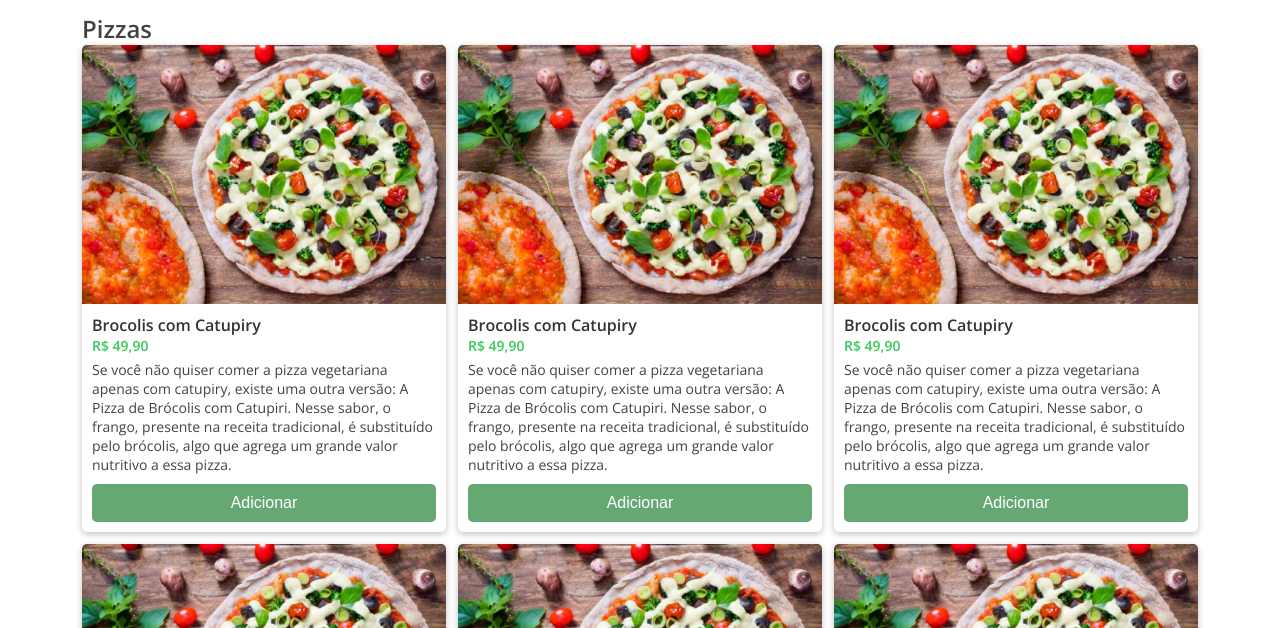
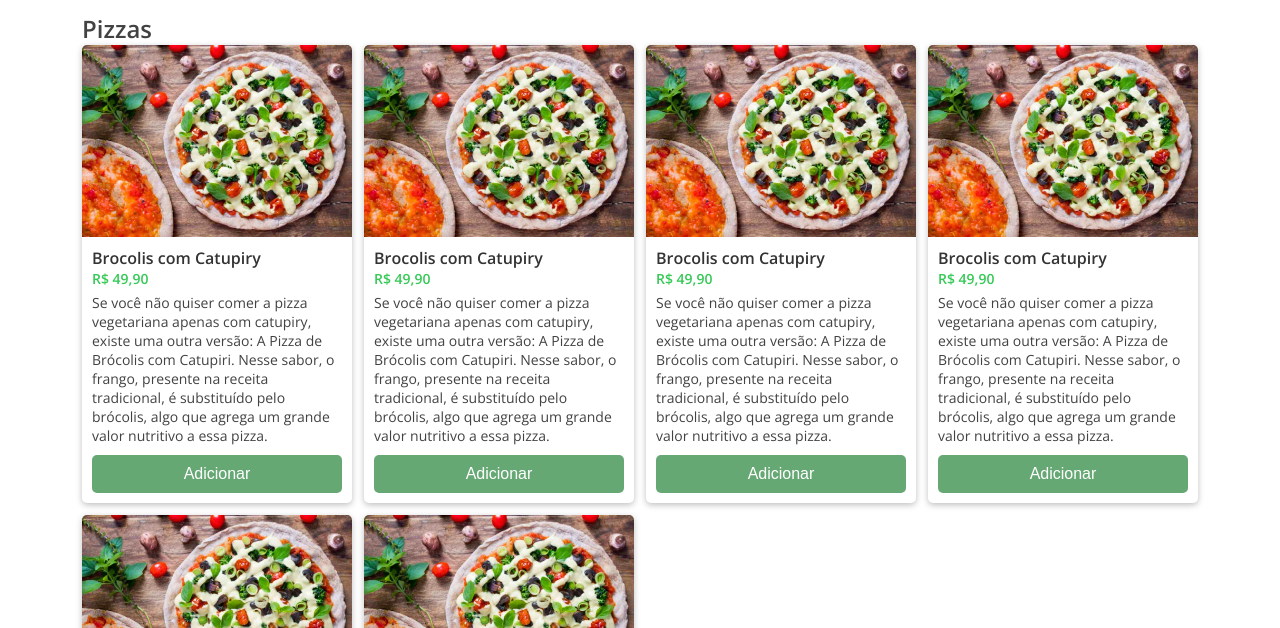
Before and after one commit to RenanRPaiva/Pizza-Naturale, a plain HTML site: page index.html in a window 1280 px wide. Shown: the part 172-800 px from the top of the page. Drawn offline with nearby package versions, Linux system fonts and the light colour scheme.

Commit message:
GRID Implementado

```diff
--- a/assets/css/style.css
+++ b/assets/css/style.css
@@ -18,7 +18,11 @@ body {
 a {
     color: rgb(47, 143, 199);
 }
-
+@media (min-width: 992px){
+    bady{
+    padding-top: 120px;
+}
+}
 /* HEADER */
 .header {
     box-shadow: 0 3px 4px rgba(0, 0, 0, .21);
@@ -130,6 +134,8 @@ h3{
     box-shadow: 0px 2px 6px rgba(0, 0, 0, .25);
     border-radius: 5px;
     overflow: hidden;
+    display: flex;
+    flex-direction: column;
 }
 .card img {
     width: 100%;
@@ -138,6 +144,9 @@ h3{
 }
 .card-content{
     padding: 10px;
+    flex-grow: 1;
+    display: flex;
+    flex-direction: column;
 }
 .card-content .card-price{
     color: #37C957;
@@ -147,6 +156,9 @@ h3{
 .card-content p{
     font-size: 14px;
     margin-bottom: 10px;
+}
+.card-content .btn{
+    margin-top: auto;
 }
 
 /*  BUTTON */
@@ -182,3 +194,8 @@ h3{
         grid-template-columns: 1fr 1fr 1fr;
     }
 }
+@media (min-width: 992px){
+    #products-grid{
+        grid-template-columns: 1fr 1fr 1fr 1fr;
+    }
+}
```
